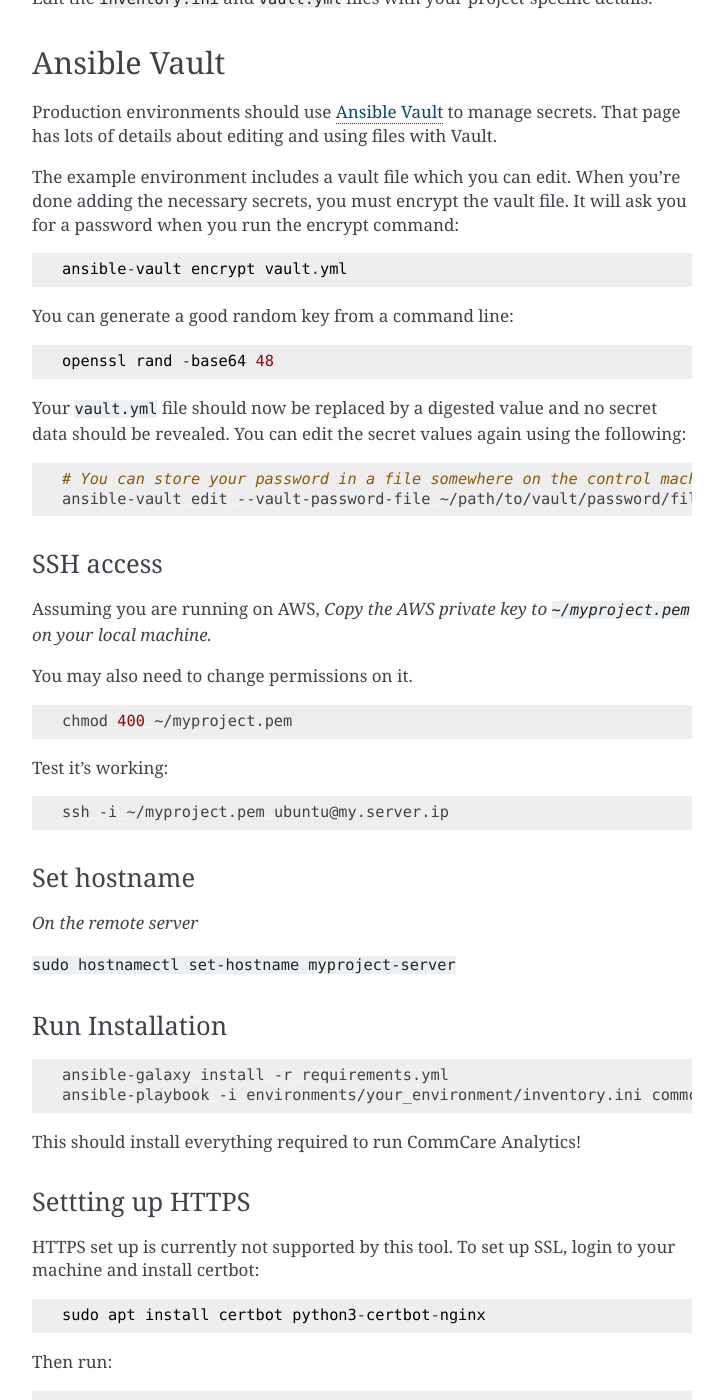
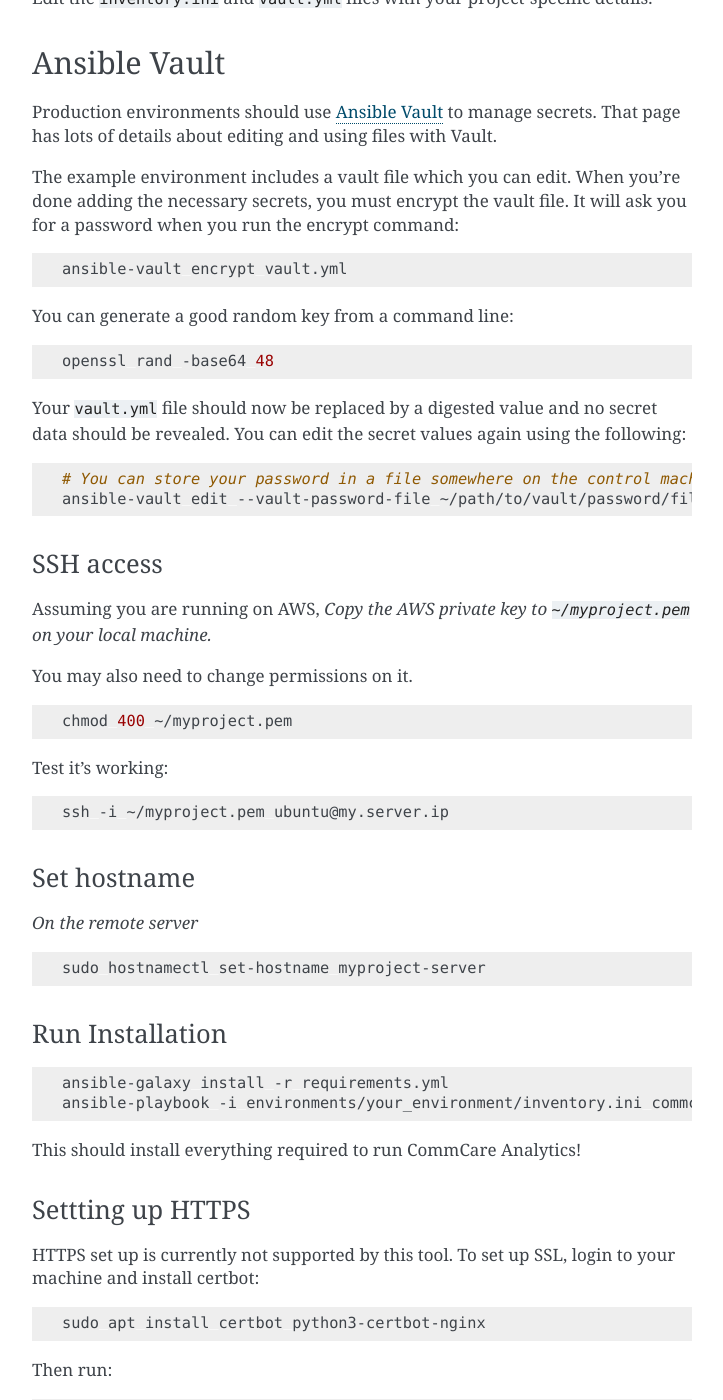
Before and after one commit to dimagi/commcare-analytics-ansible, a Sphinx documentation site: the page built from docs/production.md, in a window 1280 px wide and 1400 px high, scrolled down 599 px. Shown: the whole window, without its empty margins (388-1111 px from the left). Built offline with Sphinx 7.4.7, drawn with Linux system fonts in a browser that asks for light colours.

Commit message:
Consistent BASH literals

````diff
--- a/docs/production.md
+++ b/docs/production.md
@@ -30,13 +30,13 @@
 
 The example environment includes a vault file which you can edit. When you're done adding the necessary secrets, you must encrypt the vault file. It will ask you for a password when you run the encrypt command:
 
-```python
+```bash
 ansible-vault encrypt vault.yml
 ```
 
 You can generate a good random key from a command line:
 
-```
+```bash
 openssl rand -base64 48
 ```
 
@@ -67,7 +67,9 @@
 
 *On the remote server*
 
-`sudo hostnamectl set-hostname myproject-server`
+```bash
+sudo hostnamectl set-hostname myproject-server
+```
 
 #### Run Installation
 
@@ -82,13 +84,13 @@
 
 HTTPS set up is currently not supported by this tool. To set up SSL, login to your machine and install certbot:
 
-```
+```bash
 sudo apt install certbot python3-certbot-nginx
 ```
 
 Then run:
 
-```
+```bash
 sudo certbot --nginx
 ```
 
````
